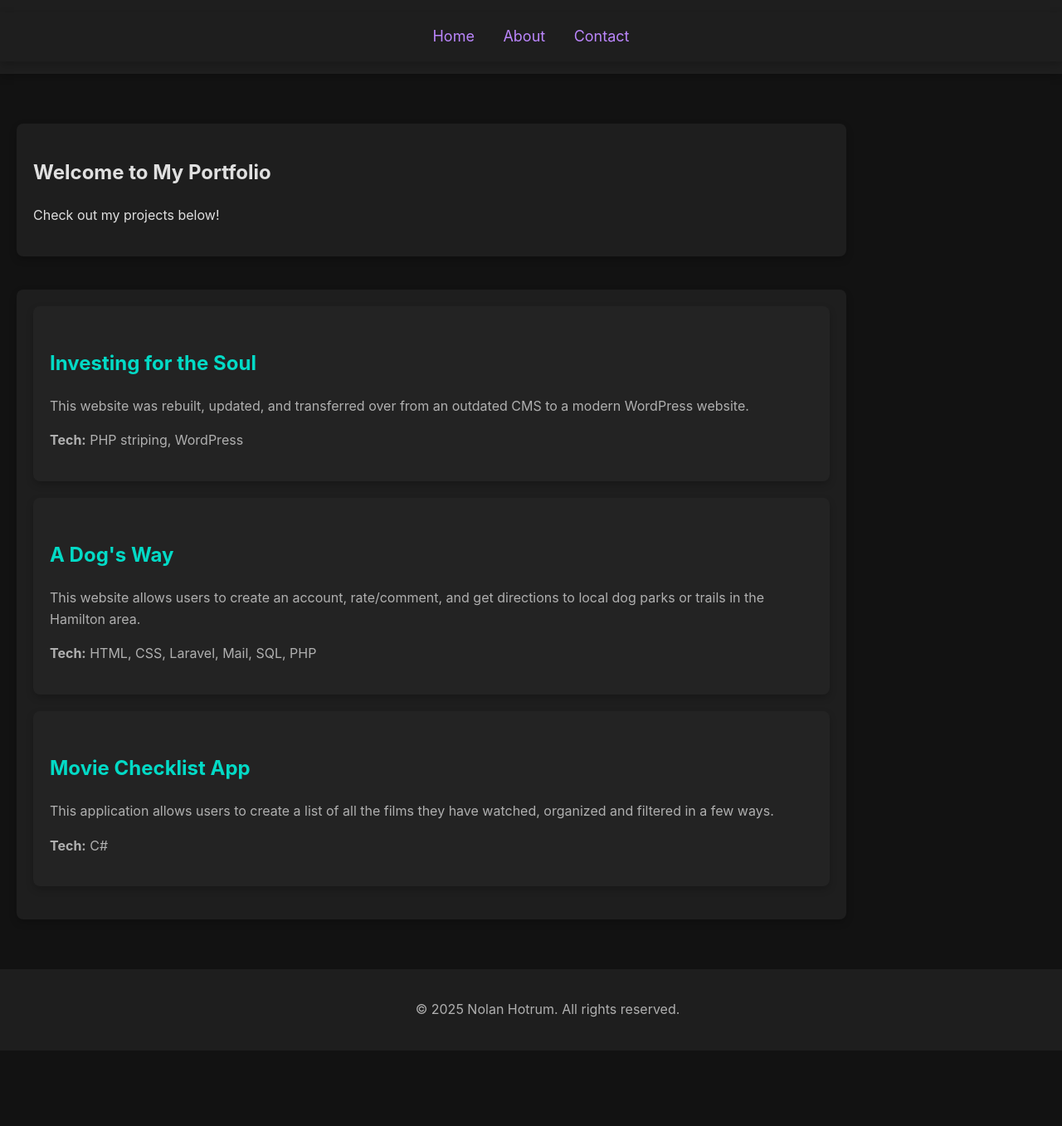
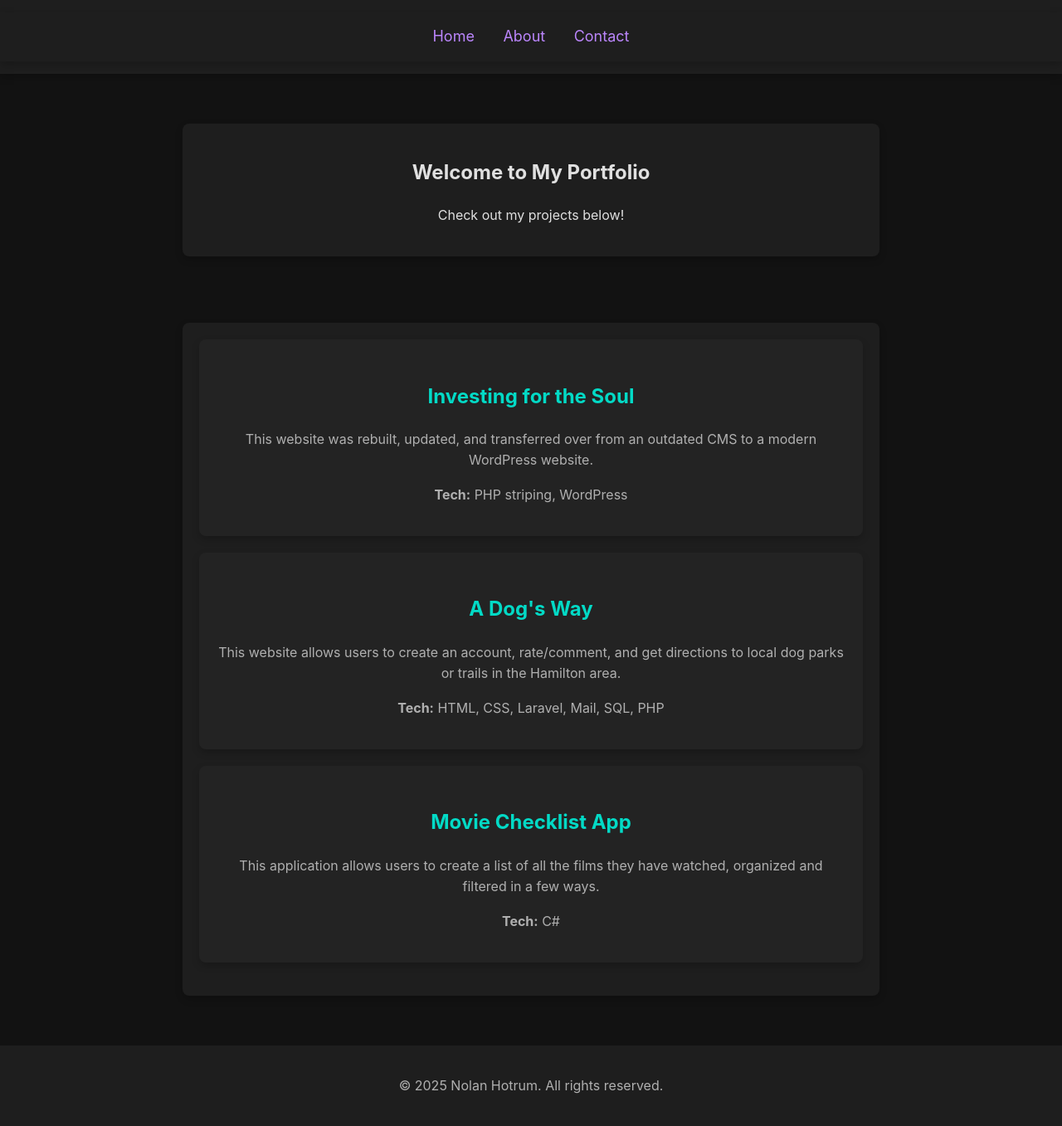
Before and after one commit to nolanhotrum/nolanhotrum.github.io, a Jekyll site: the page built from index.md, in a window 1280 px wide. Shown: the whole page at 83% size. Built offline with Jekyll 4.4.1, drawn with Linux system fonts in a browser that asks for light colours; before the commit the page ends 1266 px from its top, so only the background shows below that.

Commit message:
Update styles.css
Centered content

```diff
--- a/assets/css/styles.css
+++ b/assets/css/styles.css
@@ -8,6 +8,7 @@ body {
   display: flex;
   flex-direction: column;
   min-height: 100vh;
+  align-items: center;
   line-height: 1.6;
 }
 
@@ -16,6 +17,10 @@ body {
   max-width: 1000px;
   padding: 20px;
   flex: 1;
+  display: flex;
+  flex-direction: column;
+  align-items: center;
+  text-align: center;
 }
 
 /* Navigation */
@@ -46,6 +51,8 @@ section {
   background: #1e1e1e;
   border-radius: 8px;
   box-shadow: 0 4px 10px rgba(0, 0, 0, 0.2);
+  width: 100%;
+  max-width: 800px;
 }
 
 /* Project Cards */
```
